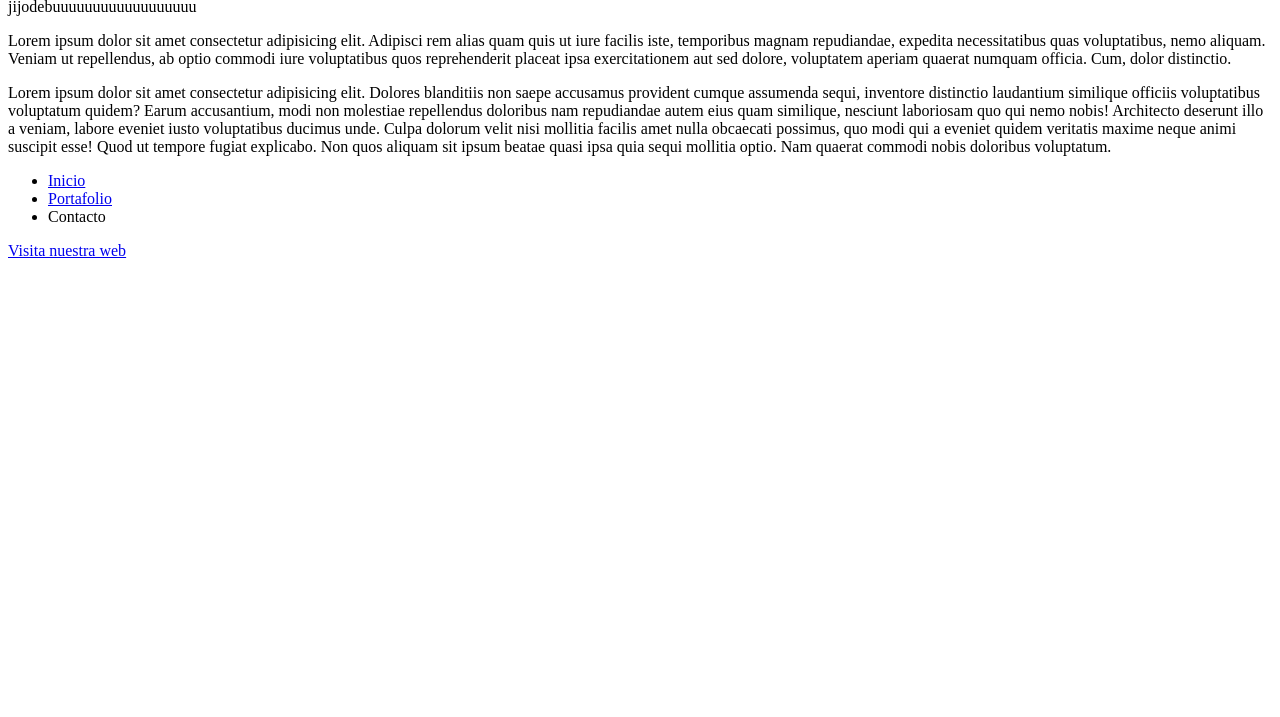
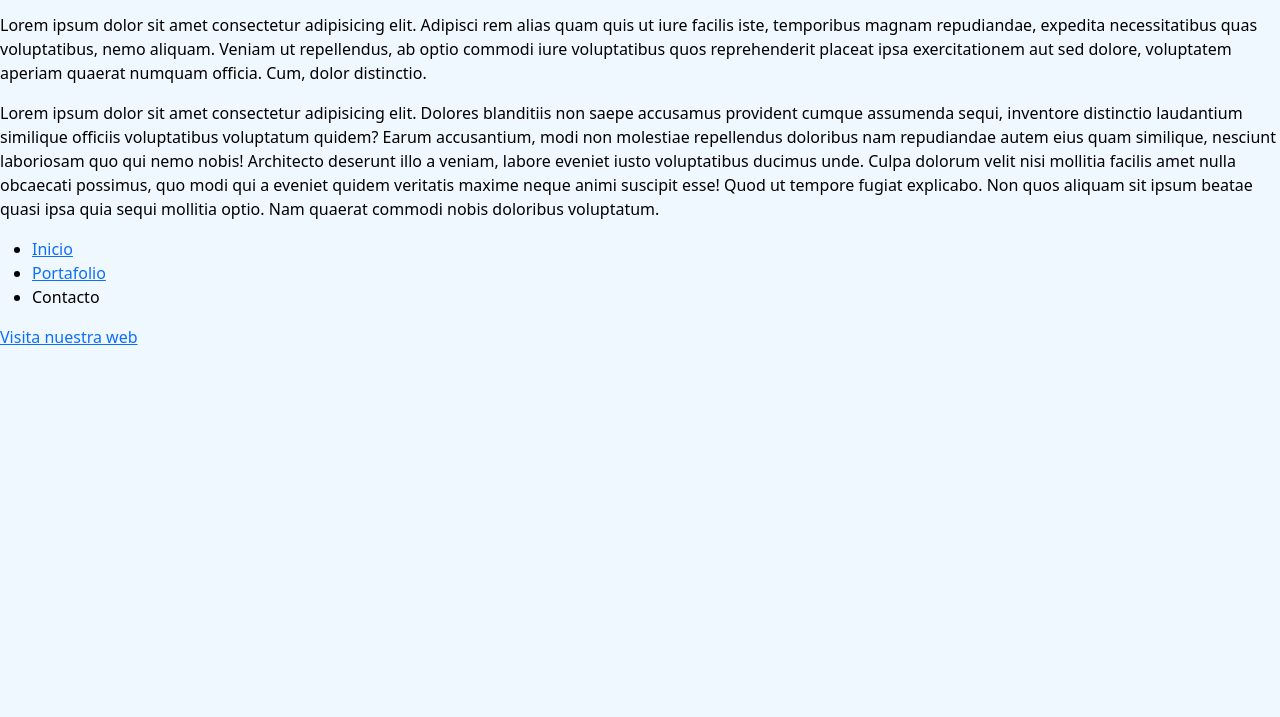
Before and after one commit to frantejerizo/proyecto-curso-git, a plain HTML site: page index.html in a window 1280 px wide. Shown: the part 83-800 px from the top of the page. Drawn offline with nearby package versions, Linux system fonts and the light colour scheme.

Commit message:
Agregamos bootstrap a index

```diff
--- a/css/style.css
+++ b/css/style.css
@@ -1,5 +1,5 @@
 body
 {
-    background-color: black;
-    color: white;
+    background-color: aliceblue;
+    color: black;
 }
--- a/index.html
+++ b/index.html
@@ -3,6 +3,8 @@
   <head>
     <meta charset="UTF-8" />
     <meta name="viewport" content="width=device-width, initial-scale=1.0" />
+    <link href="https://cdn.jsdelivr.net/npm/bootstrap@5.3.3/dist/css/bootstrap.min.css" rel="stylesheet" integrity="sha384-QWTKZyjpPEjISv5WaRU9OFeRpok6YctnYmDr5pNlyT2bRjXh0JMhjY6hW+ALEwIH" crossorigin="anonymous">
+    <link rel="stylesheet" href="./css/style.css">
     <title>Proyecto 01</title>
   </head>
   <body>
@@ -39,5 +41,6 @@
     <footer>
       <a href="www.rollingcodeschool.com" target="_blank">Visita nuestra web</a>
     </footer>
+    <script src="https://cdn.jsdelivr.net/npm/bootstrap@5.3.3/dist/js/bootstrap.bundle.min.js" integrity="sha384-YvpcrYf0tY3lHB60NNkmXc5s9fDVZLESaAA55NDzOxhy9GkcIdslK1eN7N6jIeHz" crossorigin="anonymous"></script>
   </body>
 </html>
```
